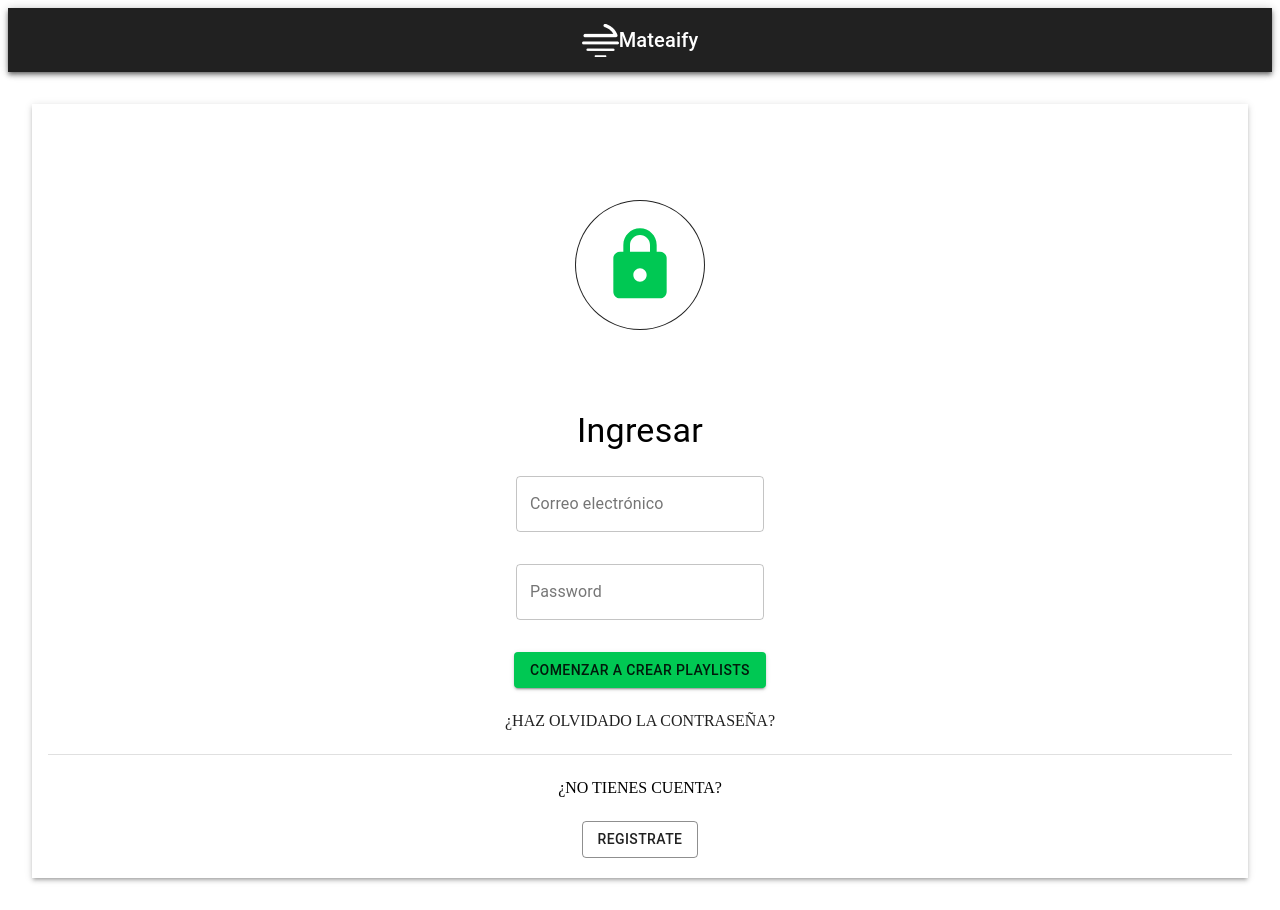
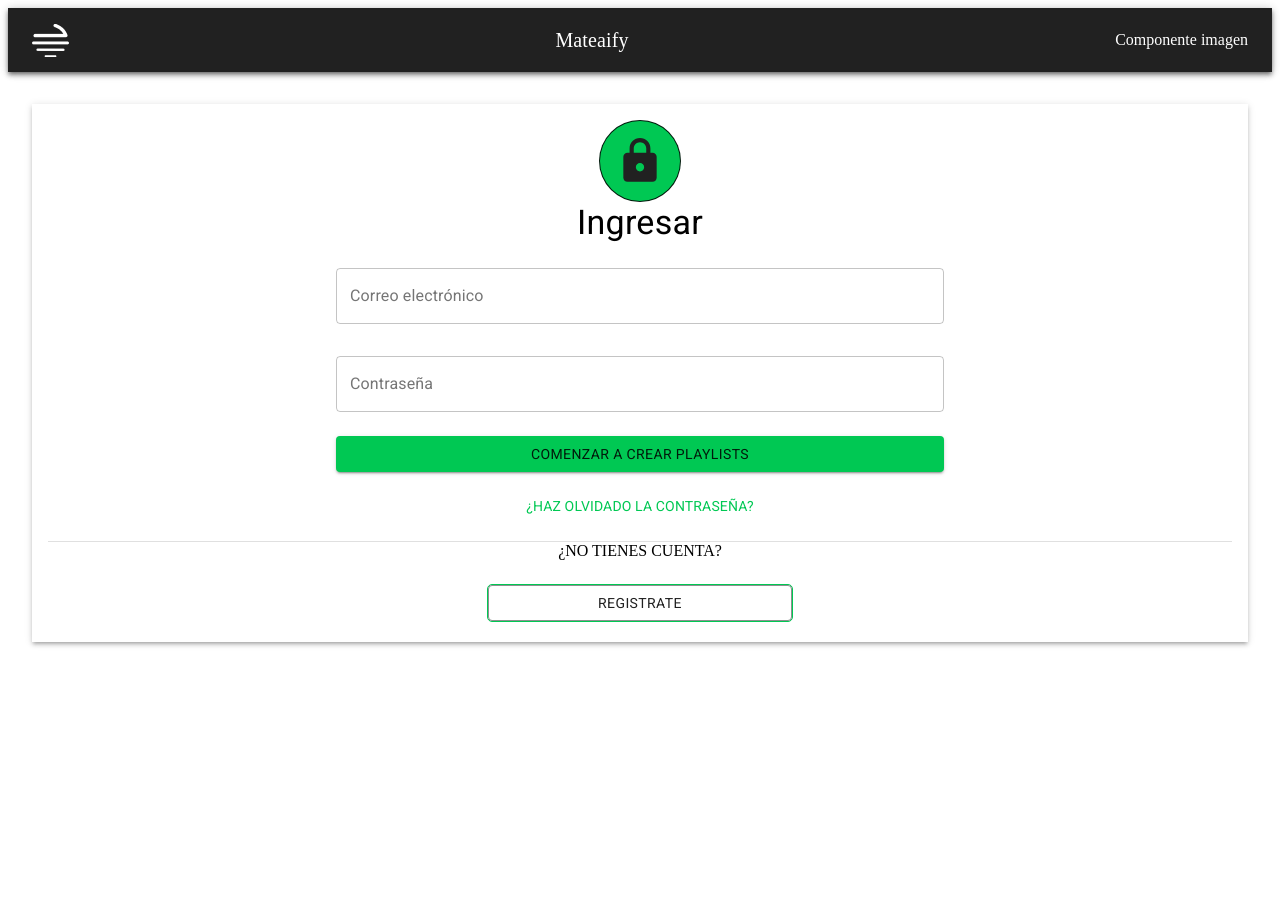
Before and after one commit to Yonamorgades/mateify-react-material, a React (Create React App) app: page / in a window 1280 px wide. After the commit the page ends 800 px from the top, so only its background shows below. Built offline with nearby package versions, Linux system fonts and the light colour scheme.

Commit message:
new styles

```diff
--- a/package.json
+++ b/package.json
@@ -5,9 +5,11 @@
   "dependencies": {
     "@material-ui/core": "^4.11.0",
     "@material-ui/icons": "^4.9.1",
+    "@material-ui/styles": "^4.10.0",
     "@testing-library/jest-dom": "^4.2.4",
     "@testing-library/react": "^9.5.0",
     "@testing-library/user-event": "^7.2.1",
+    "fontsource-roboto": "^3.0.3",
     "material-icons": "^0.3.1",
     "react": "^16.13.1",
     "react-dom": "^16.13.1",
--- a/public/index.html
+++ b/public/index.html
@@ -3,6 +3,8 @@
   <head>
     <meta charset="utf-8" />
     <link rel="icon" href="%PUBLIC_URL%/favicon.ico" />
+    <!-- <link rel="stylesheet" href="https://fonts.googleapis.com/css?family=Roboto:600&display=swap" /> -->
+
     <meta name="viewport" content="width=device-width, initial-scale=1" />
     <meta name="theme-color" content="#000000" />
     <meta
--- a/src/App.js
+++ b/src/App.js
@@ -8,6 +8,7 @@ import {createMuiTheme, ThemeProvider} from '@material-ui/core/styles';
 import {BrowserRouter as Router, Switch, Route, Link} from "react-router-dom";
 import Playlist from './Pages/Playlist';
 import Box from '@material-ui/core/Box';
+import 'fontsource-roboto';
 
 const theme = createMuiTheme({
   palette: {
@@ -29,7 +30,7 @@ const App = () => {
     <Router>
       <ThemeProvider theme={theme}>
           <Box m={0}>
-            <NavBar justify="center"/>
+            <NavBar loginState={loginState}/>
           </Box>
           <Container>
             <Switch>
--- a/src/Components/BlockImg.js
+++ b/src/Components/BlockImg.js
@@ -5,9 +5,8 @@ import LockRoundedIcon from '@material-ui/icons/LockRounded';
 import Box from '@material-ui/core/Box';
 
 const iconBox = {
-  bgcolor: 'background.paper',
+  bgcolor: 'secondary.main',
   borderColor: 'text.primary',
-  m: 10,
   border: 1,
   display:'flex',
   justifyContent:'center',
@@ -18,8 +17,8 @@ const BlockImg = ({iconWhidth, iconHeight, imgSize}) => {
    return (
       <Grid container="bool" justify="center" alignItems="center" direction="column">
         <Box display="flex" justifyContent="center">
-          <Box borderRadius="50%" {...iconBox} style={{ width:iconWhidth + 'rem', height:iconHeight + 'rem' }}>
-              <LockRoundedIcon style={{ fontSize: imgSize }} color="secondary"></LockRoundedIcon>
+          <Box borderRadius="50%"  {...iconBox} style={{ width:iconWhidth + 'rem', height:iconHeight + 'rem' }}>
+              <LockRoundedIcon style={{ fontSize: imgSize }} color="primary"></LockRoundedIcon>
           </Box>
         </Box>
       </Grid>
--- a/src/Components/NavBar.js
+++ b/src/Components/NavBar.js
@@ -5,17 +5,27 @@ import Toolbar from '@material-ui/core/Toolbar';
 import Typography from '@material-ui/core/Typography';
 import MateifyLogo from '../Images/LogoMateify.png';
 import Box from '@material-ui/core/Box';
+import {makeStyles} from '@material-ui/core/styles';
 
-const NavBar = (props) => {
+const styles = makeStyles({
+  typography: {
+    fontFamily: [ 'Righteous,cursive']
+    }
+});
+
+const NavBar = ({loginState}) => {
+  const classes = styles();
+
   return (
     <Box boxShadow="3">
       <AppBar position="static">
         <Toolbar>
-            <Grid justify={props.justify} container="bool">
+          <Grid container={true} direction="row" justify={loginState?'space-between':'center'} alignItems="center">
             <img src={MateifyLogo} alt="MateifyLogo"/>
-              <Typography variant="h6">
+            <Typography variant="h6" className={classes.typography}>
               Mateaify
             </Typography>
+            Componente imagen
           </Grid>
         </Toolbar>
       </AppBar>
--- a/src/Pages/Login.js
+++ b/src/Pages/Login.js
@@ -8,33 +8,36 @@ import Box from '@material-ui/core/Box';
 import Grid from '@material-ui/core/Grid';
 import Divider from '@material-ui/core/Divider';
 import BlockImg from '../Components/BlockImg';
+import {makeStyles} from '@material-ui/core/styles';
+
 const Login = () => {
   return (
     <Fragment>
-      <Box boxShadow="3" mt={4} pt={2} pb={2} mb={4}>
+      <Box boxShadow="3" mt={4} pt={2} pb={2} mb={4} width="100%">
         <Grid container="bool" direction="column" alignItems="center">
           <Grid container="bool" justify="center" alignItems="center" direction="column">
-            <BlockImg iconWhidth ="8" iconHeight="8" imgSize='80'></BlockImg>
+            <BlockImg iconWhidth ="5" iconHeight="5" imgSize='50'></BlockImg>
             <Typography variant="h4" color="initial">Ingresar</Typography>
           </Grid>
           <FormControl fullWidth margin="dense">
             <Grid container="bool" direction="column" alignItems="center">
-              <Box mt={2}>
-                <TextField id="outlined-basic" label="Correo electrónico" variant="outlined"/>
+              <Box mt={2} width="50%">
+                <TextField id="outlined-basic"  fullWidth label="Correo electrónico" variant="outlined"/>
               </Box>
-              <Box mt={4}>
+              <Box mt={4} width="50%">
                 <TextField
+                  fullWidth="bool"
                   id="outlined-password-input"
-                  label="Password"
+                  label="Contraseña"
                   type="password"
                   autoComplete="current-password"
                   variant="outlined"/>
               </Box>
-              <Box mt={4}>
-                <Button variant="contained" color="secondary">COMENZAR A CREAR PLAYLISTS</Button>
+              <Box mt={3} width='50%' >
+                <Button fullWidth variant="contained" color="secondary" >COMENZAR A CREAR PLAYLISTS</Button>
               </Box>
               <Box mt={3} mb={3}>
-                <Link href="#" color="primary">¿HAZ OLVIDADO LA CONTRASEÑA?</Link>
+                <Link href="#" color="secondary" variant='body2'>¿HAZ OLVIDADO LA CONTRASEÑA?</Link>
               </Box>
             </Grid>
             <Divider variant="middle"/>
@@ -43,11 +46,11 @@ const Login = () => {
               direction="column"
               justify="space-beetwen"
               alignItems="center">
-              <Box mt={3}>
+              <Box >
                 <Link href="#" color="inherit">¿NO TIENES CUENTA?</Link>
               </Box>
-              <Box mt={3}>
-                <Button variant="outlined" color="primary" href="#">REGISTRATE</Button>
+              <Box mt={3} width='25%' borderColor="secondary.main" borderRadius={5} border={1}>
+                <Button variant="outlined"   fullWidth color="primary" href="#">REGISTRATE</Button>
               </Box>
             </Grid>
           </FormControl>
--- a/src/Pages/Playlist.js
+++ b/src/Pages/Playlist.js
@@ -14,21 +14,21 @@ import FormControl from '@material-ui/core/FormControl';
 import SearchOutlinedIcon from '@material-ui/icons/SearchOutlined';
 import Grid from '@material-ui/core/Grid';
 import Box from '@material-ui/core/Box';
-
+import songs from '../songs.json';
 const useStyles = makeStyles({
   table: {
     minWidth: 650
   }
 });
 
-function createData(name, artist, duration, votes) {
-  return {name, artist, duration, votes};
-}
+// function createData(name, artist, duration, votes) {
+//   return {name, artist, duration, votes};
+// }
+// const rows = {...songs};
 
-const rows = [createData('Maldición', 'Once Tiros', '3:04', 1252)];
-export default function SimpleTable() {
+function Playlist() {
   const classes = useStyles();
-
+  let rows = [songs];
   return (
     <Fragment>
       <Grid container="bool" justify="center" alignItems="center" direction="column">
@@ -37,13 +37,13 @@ export default function SimpleTable() {
             <OutlinedInput
               placeholder="Buscar"
               labelWidth={0}
-              startAdornment={< InputAdornment position = "start" > <SearchOutlinedIcon/> </InputAdornment> }/>
+              startAdornment={< InputAdornment position = "start" > <SearchOutlinedIcon/> < /InputAdornment>}/>
           </FormControl>
         </Box>
         <TableContainer component={Paper}>
           <Table className={classes.table}>
             <TableHead>
-              <Typography variant="h6" style={{
+              <Typography  style={{
                 fontSize: 20
               }}>
                 Tu playlist
@@ -75,3 +75,4 @@ export default function SimpleTable() {
     </Fragment>
   );
 }
+export default Playlist;
```
Also changed, not shown: src/Components/AppBar.js (deleted, +0 -56 lines), 1 other file (tests, documents, lock files or other folders). Lines whose indentation alone changed are shown as unchanged.
